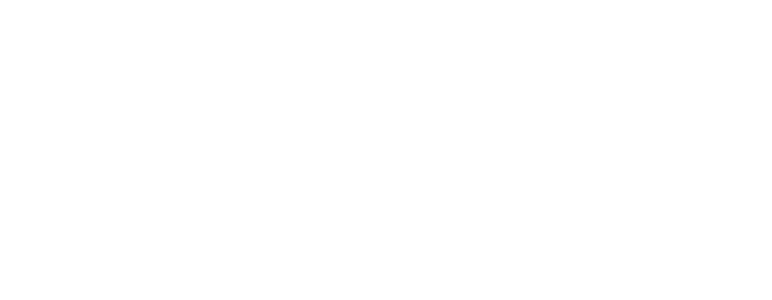
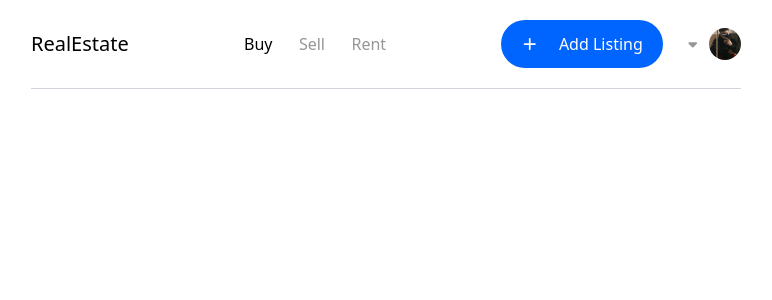
Before and after one commit to david-code-portfolio/BHC-project, a React (Vite) app: page / in a window 1280 px wide. Shown: the top 300 px of the page, without its empty margins (17-789 px from the left). Built offline with nearby package versions, Linux system fonts and the light colour scheme.

Commit message:
Topbar UI and Fontawesome setup

```diff
--- a/package.json
+++ b/package.json
@@ -10,6 +10,11 @@
     "preview": "vite preview"
   },
   "dependencies": {
+    "@fortawesome/fontawesome-svg-core": "^7.2.0",
+    "@fortawesome/free-brands-svg-icons": "^7.2.0",
+    "@fortawesome/free-regular-svg-icons": "^7.2.0",
+    "@fortawesome/free-solid-svg-icons": "^7.2.0",
+    "@fortawesome/react-fontawesome": "^3.2.0",
     "@tailwindcss/vite": "^4.1.18",
     "react": "^19.2.0",
     "react-dom": "^19.2.0",
--- a/src/App.jsx
+++ b/src/App.jsx
@@ -1,6 +1,8 @@
+import Topbar from "./components/topbar";
+
 function App(){
-  return <>
-
-  </>
+  return <section className="m-auto max-w-[2500px] min-w-[200px] grid grid-cols-5 px-12 py-4 max-md:px-6 max-md:2">
+    <Topbar></Topbar>
+  </section>
 }
 export default App;
--- /dev/null
+++ b/src/components/Topbar.jsx
@@ -0,0 +1,40 @@
+import { FontAwesomeIcon } from '@fortawesome/react-fontawesome'
+import { faPlus } from '@fortawesome/free-solid-svg-icons'
+import { faCaretDown } from '@fortawesome/free-solid-svg-icons';
+
+import profileImage from '../images/Profile Photo.jpg'
+
+function Topbar() {
+    return <div className="flex items-center justify-between col-span-3 max-xl:col-span-5 border-b-1 border-gray-300 pb-5 pt-1">
+        {/* Company name */}
+        <h1 className="text-[1.25rem]">
+            Real<span className="font-normal">Estate</span>
+        </h1>
+
+        {/* Navigation */}
+        <div className="flex justify-between text-md text-non-active w-1/5 max-md:hidden">
+            <button className="text-contrast hover:text-contrast duration-200">Buy</button>
+            <button className='hover:text-contrast duration-200'>Sell</button>
+            <button className='hover:text-contrast duration-200'>Rent</button>
+        </div>
+
+        {/* right menu */}
+        <div className='flex items-center justify-between w-[240px] max-md:w-fit'>
+            <button className="listing-btn capitalize py-4 px-5 bg-accent rounded-main text-main text-center gap-5 flex items-center leading-[100%] max-md:hidden">
+                <FontAwesomeIcon icon={faPlus} size='sm'/>
+                Add listing
+            </button>
+            {/* Profile image */}
+            <button className='flex items-center gap-2 profile-image-btn'>
+                <FontAwesomeIcon icon={faCaretDown} size='sm' className='text-non-active icon'/>
+                <img
+                    src={profileImage}
+                    alt="profile image"
+                    className='w-[32px] h-[32px] rounded-full object-cover'
+                />
+            </button>
+        </div>
+    </div>
+}
+
+export default Topbar;
--- a/src/index.css
+++ b/src/index.css
@@ -1 +1,60 @@
-@import "tailwindcss"
+@import "tailwindcss";
+
+@theme {
+    --color-main: rgb(255, 255, 255);
+    --color-contrast: rgb(0, 0, 0);
+    --color-accent: rgb(0 100 255);
+    --color-non-active: rgb(150 150 150);
+
+    --radius-main: 3rem;
+}
+
+body{
+    @apply text-contrast font-medium;
+}
+
+button{
+    cursor: pointer;
+}
+
+/* ↓ Listing button fancy hover and active animation ↓ */
+
+.listing-btn{
+    position: relative;
+    overflow: hidden;
+    transition-duration: 0.3s;
+    transition-timing-function: cubic-bezier(0.175, 0.885, 0.32, 1.275);
+}
+.listing-btn:hover{
+    scale: 1.05;
+}
+.listing-btn:active{
+    scale: 1;
+}
+.listing-btn::after{
+    content: "";
+    display: block;
+    position: absolute;
+    background-color: rgb(255, 255, 255);
+    top: -25%;
+    left: -25%;
+    width: 10%;
+    height: 150%;
+    rotate: 30deg;
+    opacity: 0;
+    transition: left 0.5s;
+}
+
+.listing-btn:hover:after{
+    left: 125%;
+    opacity: 1;
+}
+
+/* ↓ Profile image hover ↓ */
+
+.icon{
+    transition: 0.3s;
+}
+.profile-image-btn:hover .icon{
+    color: var(--color-contrast);
+}
```
Also changed, not shown: src/images/Profile Photo.jpg (added), 1 other file (tests, documents, lock files or other folders).
